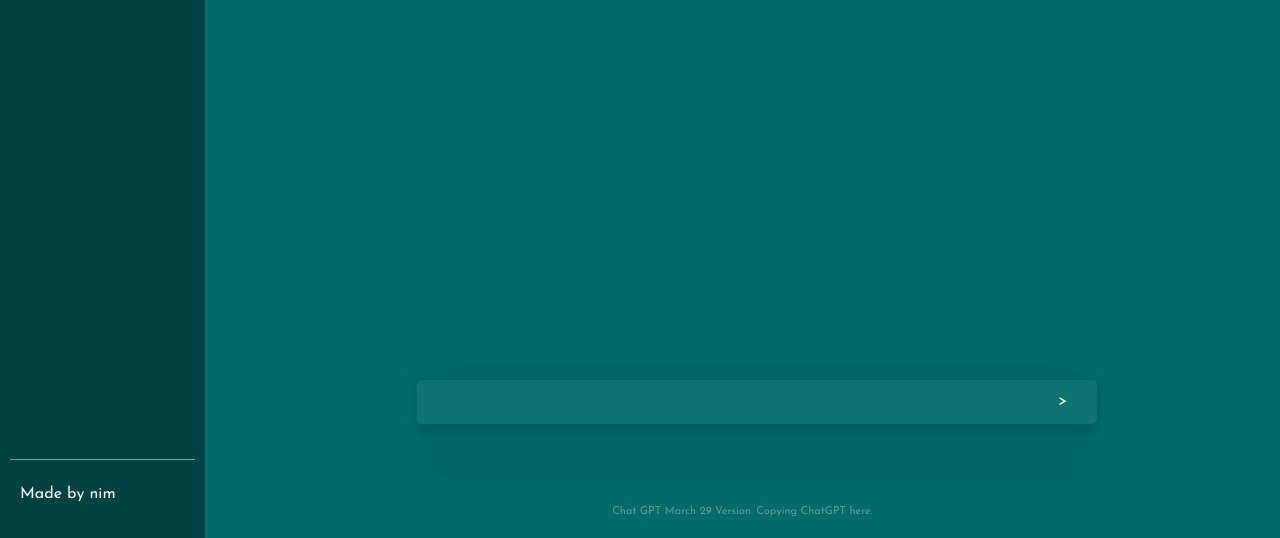
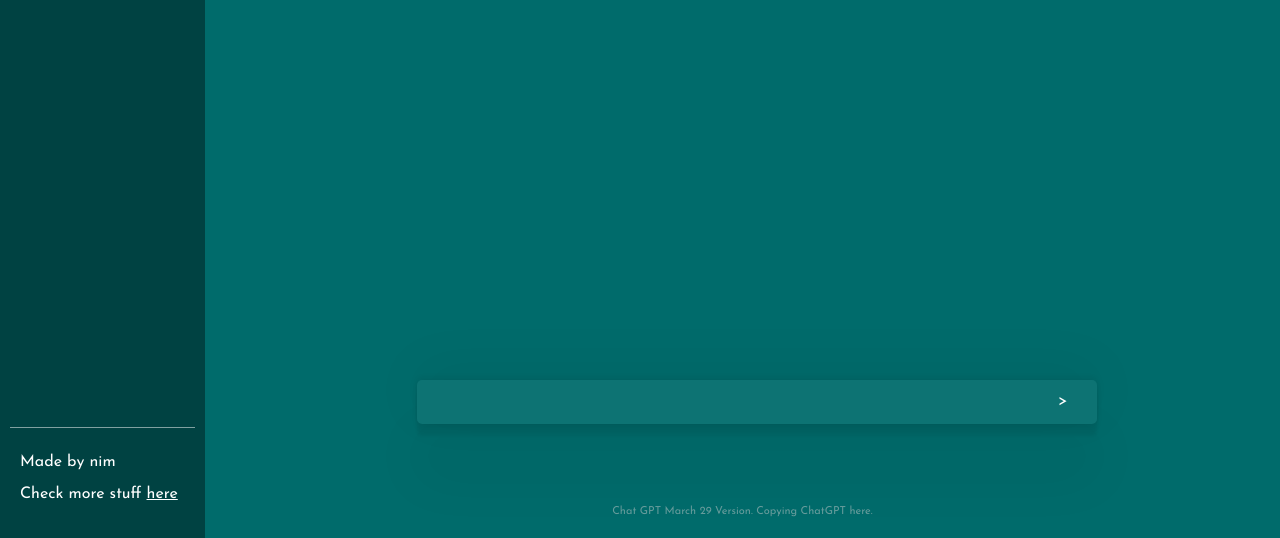
Before and after one commit to nimish-verma/chatgptclone, a plain HTML site: page index.html in a window 1280 px wide. Shown: the part 262-800 px from the top of the page. Drawn offline with Linux system fonts and the light colour scheme.

Commit message:
Update index.html

```diff
--- a/index.html
+++ b/index.html
@@ -14,6 +14,8 @@
         <div class="history"></div>
         <div class="nav">
             <p>Made by nim</p>
+            <p>Check more stuff <a href="https://github.com/nimish-verma" target= "_blank" rel="noreferrer noopener">here</a></p>
+        </div>
         </div>
     </section>
     <section class="main">
```
